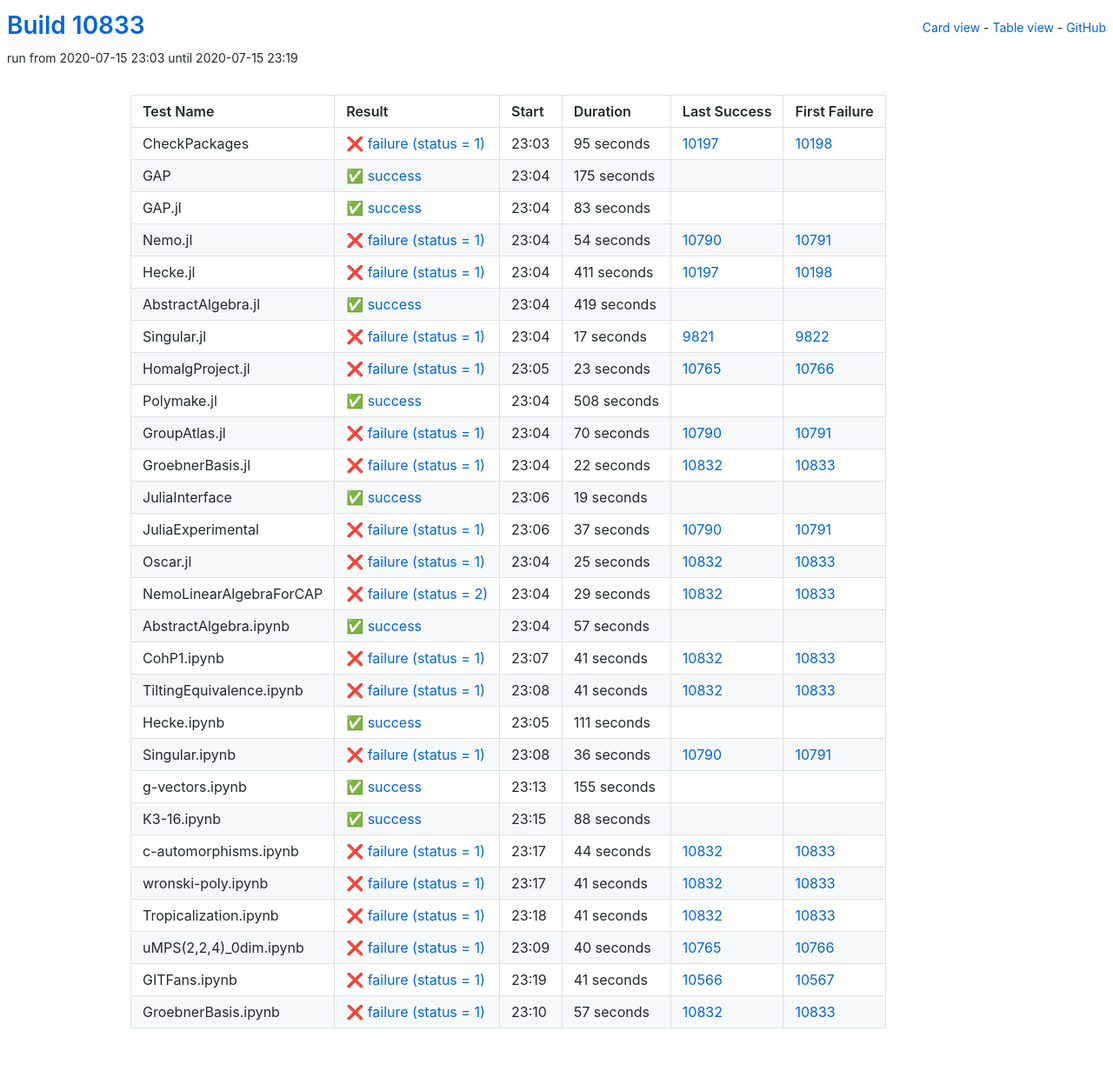
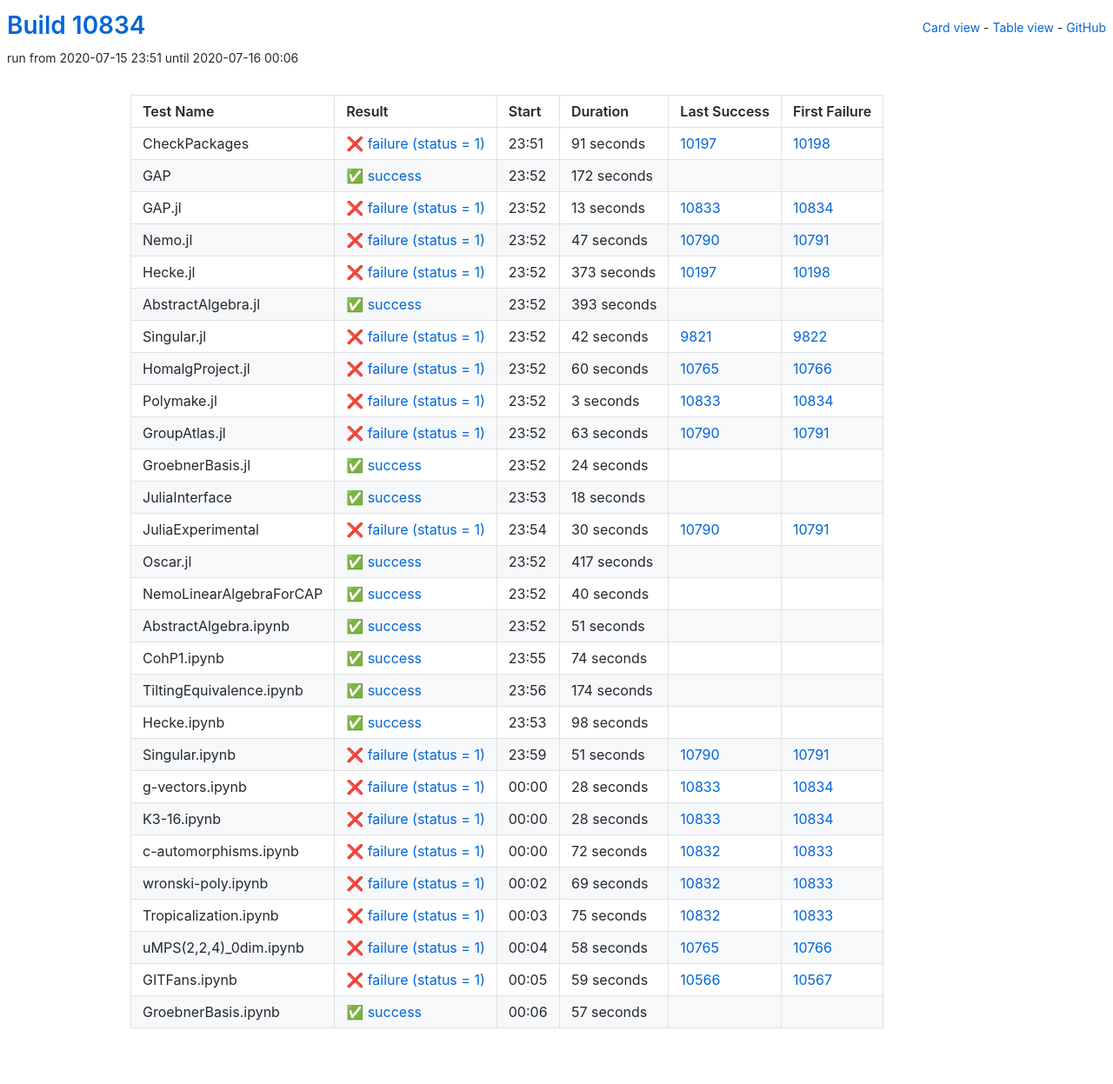
Before and after one commit to oscar-system/oscar-ci-status, a Jekyll site: the page built from table.html, in a window 1280 px wide. Shown: the whole page at 87% size. Built offline with Jekyll 4.4.1, drawn with Linux system fonts in a browser that asks for light colours.

Commit message:
Build #10834

```diff
--- a/_data/ci.yml
+++ b/_data/ci.yml
@@ -1,6 +1,6 @@
 ---
-build: 10833
-build_url: https://oscarci.mathematik.uni-kl.de/job/oscar/10833/
+build: 10834
+build_url: https://oscarci.mathematik.uni-kl.de/job/oscar/10834/
 job: oscar
 organization: oscar-system
 repo: oscar-ci-status
@@ -8,188 +8,332 @@
 tests:
 - name: CheckPackages
   id: checkpackages
-  log: https://oscarci.mathematik.uni-kl.de/job/oscar/10833/artifact/logs/build-10833/CheckPackages.log
-  start: 2020-07-15 23:03
+  log: https://oscarci.mathematik.uni-kl.de/job/oscar/10834/artifact/logs/build-10834/CheckPackages.log
+  start: 2020-07-15 23:51
   success: false
   exitcode: 1
   status: failure
-  duration: 95
+  duration: 91
   last_success: 10197
   last_success_url: https://oscarci.mathematik.uni-kl.de/job/oscar/10197/
   first_failure: 10198
   first_failure_url: https://oscarci.mathematik.uni-kl.de/job/oscar/10198/
 - name: GAP
   id: gap
-  log: https://oscarci.mathematik.uni-kl.de/job/oscar/10833/artifact/logs/build-10833/GAP.log
-  start: 2020-07-15 23:04
+  log: https://oscarci.mathematik.uni-kl.de/job/oscar/10834/artifact/logs/build-10834/GAP.log
+  start: 2020-07-15 23:52
   success: true
   exitcode: 0
   status: success
-  duration: 175
+  duration: 172
   last_success: false
   last_success_url:
   first_failure: false
   first_failure_url:
 - name: GAP.jl
   id: gap-jl
-  log: https://oscarci.mathematik.uni-kl.de/job/oscar/10833/artifact/logs/build-10833/GAP.jl.log
-  start: 2020-07-15 23:04
-  success: true
-  exitcode: 0
-  status: success
-  duration: 83
-  last_success: false
-  last_success_url:
-  first_failure: false
-  first_failure_url:
-- name: Nemo.jl
-  id: nemo-jl
-  log: https://oscarci.mathematik.uni-kl.de/job/oscar/10833/artifact/logs/build-10833/Nemo.jl.log
-  start: 2020-07-15 23:04
+  log: https://oscarci.mathematik.uni-kl.de/job/oscar/10834/artifact/logs/build-10834/GAP.jl.log
+  start: 2020-07-15 23:52
   success: false
   exitcode: 1
   status: failure
-  duration: 54
+  duration: 13
+  last_success: 10833
+  last_success_url: https://oscarci.mathematik.uni-kl.de/job/oscar/10833/
+  first_failure: 10834
+  first_failure_url: https://oscarci.mathematik.uni-kl.de/job/oscar/10834/
+- name: Nemo.jl
+  id: nemo-jl
+  log: https://oscarci.mathematik.uni-kl.de/job/oscar/10834/artifact/logs/build-10834/Nemo.jl.log
+  start: 2020-07-15 23:52
+  success: false
+  exitcode: 1
+  status: failure
+  duration: 47
   last_success: 10790
   last_success_url: https://oscarci.mathematik.uni-kl.de/job/oscar/10790/
   first_failure: 10791
   first_failure_url: https://oscarci.mathematik.uni-kl.de/job/oscar/10791/
 - name: Hecke.jl
   id: hecke-jl
-  log: https://oscarci.mathematik.uni-kl.de/job/oscar/10833/artifact/logs/build-10833/Hecke.jl.log
-  start: 2020-07-15 23:04
+  log: https://oscarci.mathematik.uni-kl.de/job/oscar/10834/artifact/logs/build-10834/Hecke.jl.log
+  start: 2020-07-15 23:52
   success: false
   exitcode: 1
   status: failure
-  duration: 411
+  duration: 373
   last_success: 10197
   last_success_url: https://oscarci.mathematik.uni-kl.de/job/oscar/10197/
   first_failure: 10198
   first_failure_url: https://oscarci.mathematik.uni-kl.de/job/oscar/10198/
 - name: AbstractAlgebra.jl
   id: abstractalgebra-jl
-  log: https://oscarci.mathematik.uni-kl.de/job/oscar/10833/artifact/logs/build-10833/AbstractAlgebra.jl.log
-  start: 2020-07-15 23:04
+  log: https://oscarci.mathematik.uni-kl.de/job/oscar/10834/artifact/logs/build-10834/AbstractAlgebra.jl.log
+  start: 2020-07-15 23:52
   success: true
   exitcode: 0
   status: success
-  duration: 419
+  duration: 393
   last_success: false
   last_success_url:
   first_failure: false
   first_failure_url:
 - name: Singular.jl
   id: singular-jl
-  log: https://oscarci.mathematik.uni-kl.de/job/oscar/10833/artifact/logs/build-10833/Singular.jl.log
-  start: 2020-07-15 23:04
+  log: https://oscarci.mathematik.uni-kl.de/job/oscar/10834/artifact/logs/build-10834/Singular.jl.log
+  start: 2020-07-15 23:52
   success: false
   exitcode: 1
   status: failure
-  duration: 17
+  duration: 42
   last_success: 9821
   last_success_url: https://oscarci.mathematik.uni-kl.de/job/oscar/9821/
   first_failure: 9822
   first_failure_url: https://oscarci.mathematik.uni-kl.de/job/oscar/9822/
 - name: HomalgProject.jl
   id: homalgproject-jl
-  log: https://oscarci.mathematik.uni-kl.de/job/oscar/10833/artifact/logs/build-10833/HomalgProject.jl.log
-  start: 2020-07-15 23:05
+  log: https://oscarci.mathematik.uni-kl.de/job/oscar/10834/artifact/logs/build-10834/HomalgProject.jl.log
+  start: 2020-07-15 23:52
   success: false
   exitcode: 1
   status: failure
-  duration: 23
+  duration: 60
   last_success: 10765
   last_success_url: https://oscarci.mathematik.uni-kl.de/job/oscar/10765/
   first_failure: 10766
   first_failure_url: https://oscarci.mathematik.uni-kl.de/job/oscar/10766/
 - name: Polymake.jl
   id: polymake-jl
-  log: https://oscarci.mathematik.uni-kl.de/job/oscar/10833/artifact/logs/build-10833/Polymake.jl.log
-  start: 2020-07-15 23:04
-  success: true
-  exitcode: 0
-  status: success
-  duration: 508
-  last_success: false
-  last_success_url:
-  first_failure: false
-  first_failure_url:
-- name: GroupAtlas.jl
-  id: groupatlas-jl
-  log: https://oscarci.mathematik.uni-kl.de/job/oscar/10833/artifact/logs/build-10833/GroupAtlas.jl.log
-  start: 2020-07-15 23:04
+  log: https://oscarci.mathematik.uni-kl.de/job/oscar/10834/artifact/logs/build-10834/Polymake.jl.log
+  start: 2020-07-15 23:52
   success: false
   exitcode: 1
   status: failure
-  duration: 70
+  duration: 3
+  last_success: 10833
+  last_success_url: https://oscarci.mathematik.uni-kl.de/job/oscar/10833/
+  first_failure: 10834
+  first_failure_url: https://oscarci.mathematik.uni-kl.de/job/oscar/10834/
+- name: GroupAtlas.jl
+  id: groupatlas-jl
+  log: https://oscarci.mathematik.uni-kl.de/job/oscar/10834/artifact/logs/build-10834/GroupAtlas.jl.log
+  start: 2020-07-15 23:52
+  success: false
+  exitcode: 1
+  status: failure
+  duration: 63
   last_success: 10790
   last_success_url: https://oscarci.mathematik.uni-kl.de/job/oscar/10790/
   first_failure: 10791
   first_failure_url: https://oscarci.mathematik.uni-kl.de/job/oscar/10791/
 - name: GroebnerBasis.jl
   id: groebnerbasis-jl
-  log: https://oscarci.mathematik.uni-kl.de/job/oscar/10833/artifact/logs/build-10833/GroebnerBasis.jl.log
-  start: 2020-07-15 23:04
-  success: false
-  exitcode: 1
-  status: failure
-  duration: 22
-  last_success: 10832
-  last_success_url: https://oscarci.mathematik.uni-kl.de/job/oscar/10832/
-  first_failure: 10833
-  first_failure_url: https://oscarci.mathematik.uni-kl.de/job/oscar/10833/
-- name: JuliaInterface
-  id: juliainterface
-  log: https://oscarci.mathematik.uni-kl.de/job/oscar/10833/artifact/logs/build-10833/JuliaInterface.log
-  start: 2020-07-15 23:06
+  log: https://oscarci.mathematik.uni-kl.de/job/oscar/10834/artifact/logs/build-10834/GroebnerBasis.jl.log
+  start: 2020-07-15 23:52
   success: true
   exitcode: 0
   status: success
-  duration: 19
+  duration: 24
+  last_success: false
+  last_success_url:
+  first_failure: false
+  first_failure_url:
+- name: JuliaInterface
+  id: juliainterface
+  log: https://oscarci.mathematik.uni-kl.de/job/oscar/10834/artifact/logs/build-10834/JuliaInterface.log
+  start: 2020-07-15 23:53
+  success: true
+  exitcode: 0
+  status: success
+  duration: 18
   last_success: false
   last_success_url:
   first_failure: false
   first_failure_url:
 - name: JuliaExperimental
   id: juliaexperimental
-  log: https://oscarci.mathematik.uni-kl.de/job/oscar/10833/artifact/logs/build-10833/JuliaExperimental.log
-  start: 2020-07-15 23:06
+  log: https://oscarci.mathematik.uni-kl.de/job/oscar/10834/artifact/logs/build-10834/JuliaExperimental.log
+  start: 2020-07-15 23:54
   success: false
   exitcode: 1
   status: failure
-  duration: 37
+  duration: 30
   last_success: 10790
   last_success_url: https://oscarci.mathematik.uni-kl.de/job/oscar/10790/
   first_failure: 10791
   first_failure_url: https://oscarci.mathematik.uni-kl.de/job/oscar/10791/
 - name: Oscar.jl
   id: oscar-jl
-  log: https://oscarci.mathematik.uni-kl.de/job/oscar/10833/artifact/logs/build-10833/Oscar.jl.log
-  start: 2020-07-15 23:04
+  log: https://oscarci.mathematik.uni-kl.de/job/oscar/10834/artifact/logs/build-10834/Oscar.jl.log
+  start: 2020-07-15 23:52
+  success: true
+  exitcode: 0
+  status: success
+  duration: 417
+  last_success: false
+  last_success_url:
+  first_failure: false
+  first_failure_url:
+- name: NemoLinearAlgebraForCAP
+  id: nemolinearalgebraforcap
+  log: https://oscarci.mathematik.uni-kl.de/job/oscar/10834/artifact/logs/build-10834/NemoLinearAlgebraForCAP.log
+  start: 2020-07-15 23:52
+  success: true
+  exitcode: 0
+  status: success
+  duration: 40
+  last_success: false
+  last_success_url:
+  first_failure: false
+  first_failure_url:
+- name: AbstractAlgebra.ipynb
+  id: abstractalgebra-ipynb
+  log: https://oscarci.mathematik.uni-kl.de/job/oscar/10834/artifact/logs/build-10834/AbstractAlgebra.ipynb.log
+  start: 2020-07-15 23:52
+  success: true
+  exitcode: 0
+  status: success
+  duration: 51
+  last_success: false
+  last_success_url:
+  first_failure: false
+  first_failure_url:
+- name: CohP1.ipynb
+  id: cohp1-ipynb
+  log: https://oscarci.mathematik.uni-kl.de/job/oscar/10834/artifact/logs/build-10834/CohP1.ipynb.log
+  start: 2020-07-15 23:55
+  success: true
+  exitcode: 0
+  status: success
+  duration: 74
+  last_success: false
+  last_success_url:
+  first_failure: false
+  first_failure_url:
+- name: TiltingEquivalence.ipynb
+  id: tiltingequivalence-ipynb
+  log: https://oscarci.mathematik.uni-kl.de/job/oscar/10834/artifact/logs/build-10834/TiltingEquivalence.ipynb.log
+  start: 2020-07-15 23:56
+  success: true
+  exitcode: 0
+  status: success
+  duration: 174
+  last_success: false
+  last_success_url:
+  first_failure: false
+  first_failure_url:
+- name: Hecke.ipynb
+  id: hecke-ipynb
+  log: https://oscarci.mathematik.uni-kl.de/job/oscar/10834/artifact/logs/build-10834/Hecke.ipynb.log
+  start: 2020-07-15 23:53
+  success: true
+  exitcode: 0
+  status: success
+  duration: 98
+  last_success: false
+  last_success_url:
+  first_failure: false
+  first_failure_url:
+- name: Singular.ipynb
+  id: singular-ipynb
+  log: https://oscarci.mathematik.uni-kl.de/job/oscar/10834/artifact/logs/build-10834/Singular.ipynb.log
+  start: 2020-07-15 23:59
   success: false
   exitcode: 1
   status: failure
-  duration: 25
+  duration: 51
+  last_success: 10790
+  last_success_url: https://oscarci.mathematik.uni-kl.de/job/oscar/10790/
+  first_failure: 10791
+  first_failure_url: https://oscarci.mathematik.uni-kl.de/job/oscar/10791/
+- name: g-vectors.ipynb
+  id: g-vectors-ipynb
+  log: https://oscarci.mathematik.uni-kl.de/job/oscar/10834/artifact/logs/build-10834/g-vectors.ipynb.log
+  start: 2020-07-16 00:00
+  success: false
+  exitcode: 1
+  status: failure
+  duration: 28
+  last_success: 10833
+  last_success_url: https://oscarci.mathematik.uni-kl.de/job/oscar/10833/
+  first_failure: 10834
+  first_failure_url: https://oscarci.mathematik.uni-kl.de/job/oscar/10834/
+- name: K3-16.ipynb
+  id: k3-16-ipynb
+  log: https://oscarci.mathematik.uni-kl.de/job/oscar/10834/artifact/logs/build-10834/K3-16.ipynb.log
+  start: 2020-07-16 00:00
+  success: false
+  exitcode: 1
+  status: failure
+  duration: 28
+  last_success: 10833
+  last_success_url: https://oscarci.mathematik.uni-kl.de/job/oscar/10833/
+  first_failure: 10834
+  first_failure_url: https://oscarci.mathematik.uni-kl.de/job/oscar/10834/
+- name: c-automorphisms.ipynb
+  id: c-automorphisms-ipynb
+  log: https://oscarci.mathematik.uni-kl.de/job/oscar/10834/artifact/logs/build-10834/c-automorphisms.ipynb.log
+  start: 2020-07-16 00:00
+  success: false
+  exitcode: 1
+  status: failure
+  duration: 72
   last_success: 10832
   last_success_url: https://oscarci.mathematik.uni-kl.de/job/oscar/10832/
   first_failure: 10833
   first_failure_url: https://oscarci.mathematik.uni-kl.de/job/oscar/10833/
-- name: NemoLinearAlgebraForCAP
-  id: nemolinearalgebraforcap
-  log: https://oscarci.mathematik.uni-kl.de/job/oscar/10833/artifact/logs/build-10833/NemoLinearAlgebraForCAP.log
-  start: 2020-07-15 23:04
+- name: wronski-poly.ipynb
+  id: wronski-poly-ipynb
+  log: https://oscarci.mathematik.uni-kl.de/job/oscar/10834/artifact/logs/build-10834/wronski-poly.ipynb.log
+  start: 2020-07-16 00:02
   success: false
-  exitcode: 2
+  exitcode: 1
   status: failure
-  duration: 29
+  duration: 69
   last_success: 10832
   last_success_url: https://oscarci.mathematik.uni-kl.de/job/oscar/10832/
   first_failure: 10833
   first_failure_url: https://oscarci.mathematik.uni-kl.de/job/oscar/10833/
-- name: AbstractAlgebra.ipynb
-  id: abstractalgebra-ipynb
-  log: https://oscarci.mathematik.uni-kl.de/job/oscar/10833/artifact/logs/build-10833/AbstractAlgebra.ipynb.log
-  start: 2020-07-15 23:04
+- name: Tropicalization.ipynb
+  id: tropicalization-ipynb
+  log: https://oscarci.mathematik.uni-kl.de/job/oscar/10834/artifact/logs/build-10834/Tropicalization.ipynb.log
+  start: 2020-07-16 00:03
+  success: false
+  exitcode: 1
+  status: failure
+  duration: 75
+  last_success: 10832
+  last_success_url: https://oscarci.mathematik.uni-kl.de/job/oscar/10832/
+  first_failure: 10833
+  first_failure_url: https://oscarci.mathematik.uni-kl.de/job/oscar/10833/
+- name: uMPS(2,2,4)_0dim.ipynb
+  id: umps-2-2-4-0dim-ipynb
+  log: https://oscarci.mathematik.uni-kl.de/job/oscar/10834/artifact/logs/build-10834/uMPS-2-2-4-_0dim.ipynb.log
+  start: 2020-07-16 00:04
+  success: false
+  exitcode: 1
+  status: failure
+  duration: 58
+  last_success: 10765
+  last_success_url: https://oscarci.mathematik.uni-kl.de/job/oscar/10765/
+  first_failure: 10766
+  first_failure_url: https://oscarci.mathematik.uni-kl.de/job/oscar/10766/
+- name: GITFans.ipynb
+  id: gitfans-ipynb
+  log: https://oscarci.mathematik.uni-kl.de/job/oscar/10834/artifact/logs/build-10834/GITFans.ipynb.log
+  start: 2020-07-16 00:05
+  success: false
+  exitcode: 1
+  status: failure
+  duration: 59
+  last_success: 10566
+  last_success_url: https://oscarci.mathematik.uni-kl.de/job/oscar/10566/
+  first_failure: 10567
+  first_failure_url: https://oscarci.mathematik.uni-kl.de/job/oscar/10567/
+- name: GroebnerBasis.ipynb
+  id: groebnerbasis-ipynb
+  log: https://oscarci.mathematik.uni-kl.de/job/oscar/10834/artifact/logs/build-10834/GroebnerBasis.ipynb.log
+  start: 2020-07-16 00:06
   success: true
   exitcode: 0
   status: success
@@ -198,147 +342,3 @@
   last_success_url:
   first_failure: false
   first_failure_url:
-- name: CohP1.ipynb
-  id: cohp1-ipynb
-  log: https://oscarci.mathematik.uni-kl.de/job/oscar/10833/artifact/logs/build-10833/CohP1.ipynb.log
-  start: 2020-07-15 23:07
-  success: false
-  exitcode: 1
-  status: failure
-  duration: 41
-  last_success: 10832
-  last_success_url: https://oscarci.mathematik.uni-kl.de/job/oscar/10832/
-  first_failure: 10833
-  first_failure_url: https://oscarci.mathematik.uni-kl.de/job/oscar/10833/
-- name: TiltingEquivalence.ipynb
-  id: tiltingequivalence-ipynb
-  log: https://oscarci.mathematik.uni-kl.de/job/oscar/10833/artifact/logs/build-10833/TiltingEquivalence.ipynb.log
-  start: 2020-07-15 23:08
-  success: false
-  exitcode: 1
-  status: failure
-  duration: 41
-  last_success: 10832
-  last_success_url: https://oscarci.mathematik.uni-kl.de/job/oscar/10832/
-  first_failure: 10833
-  first_failure_url: https://oscarci.mathematik.uni-kl.de/job/oscar/10833/
-- name: Hecke.ipynb
-  id: hecke-ipynb
-  log: https://oscarci.mathematik.uni-kl.de/job/oscar/10833/artifact/logs/build-10833/Hecke.ipynb.log
-  start: 2020-07-15 23:05
-  success: true
-  exitcode: 0
-  status: success
-  duration: 111
-  last_success: false
-  last_success_url:
-  first_failure: false
-  first_failure_url:
-- name: Singular.ipynb
-  id: singular-ipynb
-  log: https://oscarci.mathematik.uni-kl.de/job/oscar/10833/artifact/logs/build-10833/Singular.ipynb.log
-  start: 2020-07-15 23:08
-  success: false
-  exitcode: 1
-  status: failure
-  duration: 36
-  last_success: 10790
-  last_success_url: https://oscarci.mathematik.uni-kl.de/job/oscar/10790/
-  first_failure: 10791
-  first_failure_url: https://oscarci.mathematik.uni-kl.de/job/oscar/10791/
-- name: g-vectors.ipynb
-  id: g-vectors-ipynb
-  log: https://oscarci.mathematik.uni-kl.de/job/oscar/10833/artifact/logs/build-10833/g-vectors.ipynb.log
-  start: 2020-07-15 23:13
-  success: true
-  exitcode: 0
-  status: success
-  duration: 155
-  last_success: false
-  last_success_url:
-  first_failure: false
-  first_failure_url:
-- name: K3-16.ipynb
-  id: k3-16-ipynb
-  log: https://oscarci.mathematik.uni-kl.de/job/oscar/10833/artifact/logs/build-10833/K3-16.ipynb.log
-  start: 2020-07-15 23:15
-  success: true
-  exitcode: 0
-  status: success
-  duration: 88
-  last_success: false
-  last_success_url:
-  first_failure: false
-  first_failure_url:
-- name: c-automorphisms.ipynb
-  id: c-automorphisms-ipynb
-  log: https://oscarci.mathematik.uni-kl.de/job/oscar/10833/artifact/logs/build-10833/c-automorphisms.ipynb.log
-  start: 2020-07-15 23:17
-  success: false
-  exitcode: 1
-  status: failure
-  duration: 44
-  last_success: 10832
-  last_success_url: https://oscarci.mathematik.uni-kl.de/job/oscar/10832/
-  first_failure: 10833
-  first_failure_url: https://oscarci.mathematik.uni-kl.de/job/oscar/10833/
-- name: wronski-poly.ipynb
-  id: wronski-poly-ipynb
-  log: https://oscarci.mathematik.uni-kl.de/job/oscar/10833/artifact/logs/build-10833/wronski-poly.ipynb.log
-  start: 2020-07-15 23:17
-  success: false
-  exitcode: 1
-  status: failure
-  duration: 41
-  last_success: 10832
-  last_success_url: https://oscarci.mathematik.uni-kl.de/job/oscar/10832/
-  first_failure: 10833
-  first_failure_url: https://oscarci.mathematik.uni-kl.de/job/oscar/10833/
-- name: Tropicalization.ipynb
-  id: tropicalization-ipynb
-  log: https://oscarci.mathematik.uni-kl.de/job/oscar/10833/artifact/logs/build-10833/Tropicalization.ipynb.log
-  start: 2020-07-15 23:18
-  success: false
-  exitcode: 1
-  status: failure
-  duration: 41
-  last_success: 10832
-  last_success_url: https://oscarci.mathematik.uni-kl.de/job/oscar/10832/
-  first_failure: 10833
-  first_failure_url: https://oscarci.mathematik.uni-kl.de/job/oscar/10833/
-- name: uMPS(2,2,4)_0dim.ipynb
-  id: umps-2-2-4-0dim-ipynb
-  log: https://oscarci.mathematik.uni-kl.de/job/oscar/10833/artifact/logs/build-10833/uMPS-2-2-4-_0dim.ipynb.log
-  start: 2020-07-15 23:09
-  success: false
-  exitcode: 1
-  status: failure
-  duration: 40
-  last_success: 10765
-  last_success_url: https://oscarci.mathematik.uni-kl.de/job/oscar/10765/
-  first_failure: 10766
-  first_failure_url: https://oscarci.mathematik.uni-kl.de/job/oscar/10766/
-- name: GITFans.ipynb
-  id: gitfans-ipynb
-  log: https://oscarci.mathematik.uni-kl.de/job/oscar/10833/artifact/logs/build-10833/GITFans.ipynb.log
-  start: 2020-07-15 23:19
-  success: false
-  exitcode: 1
-  status: failure
-  duration: 41
-  last_success: 10566
-  last_success_url: https://oscarci.mathematik.uni-kl.de/job/oscar/10566/
-  first_failure: 10567
-  first_failure_url: https://oscarci.mathematik.uni-kl.de/job/oscar/10567/
-- name: GroebnerBasis.ipynb
-  id: groebnerbasis-ipynb
-  log: https://oscarci.mathematik.uni-kl.de/job/oscar/10833/artifact/logs/build-10833/GroebnerBasis.ipynb.log
-  start: 2020-07-15 23:10
-  success: false
-  exitcode: 1
-  status: failure
-  duration: 57
-  last_success: 10832
-  last_success_url: https://oscarci.mathematik.uni-kl.de/job/oscar/10832/
-  first_failure: 10833
-  first_failure_url: https://oscarci.mathematik.uni-kl.de/job/oscar/10833/
```
Also changed, not shown: README.md.
